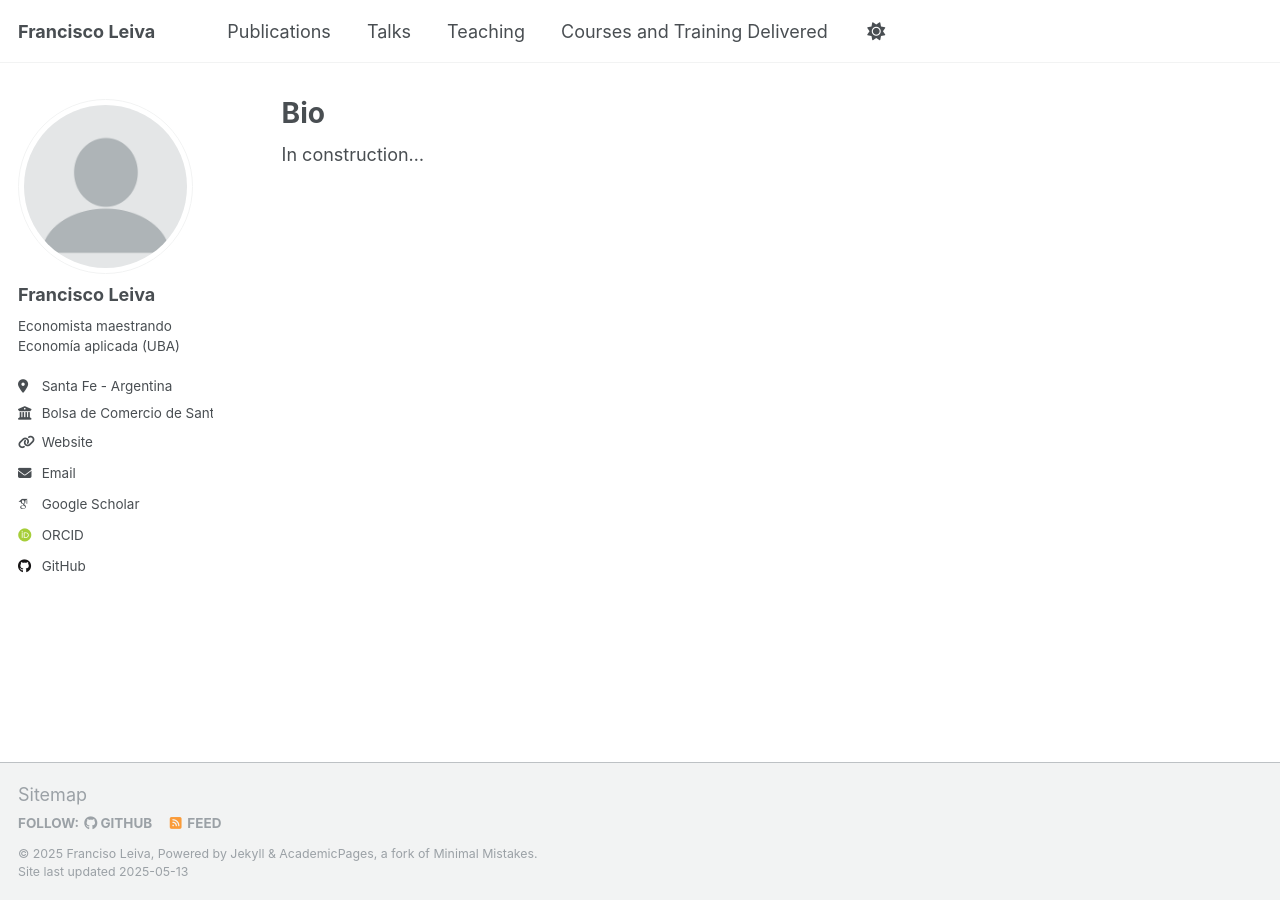
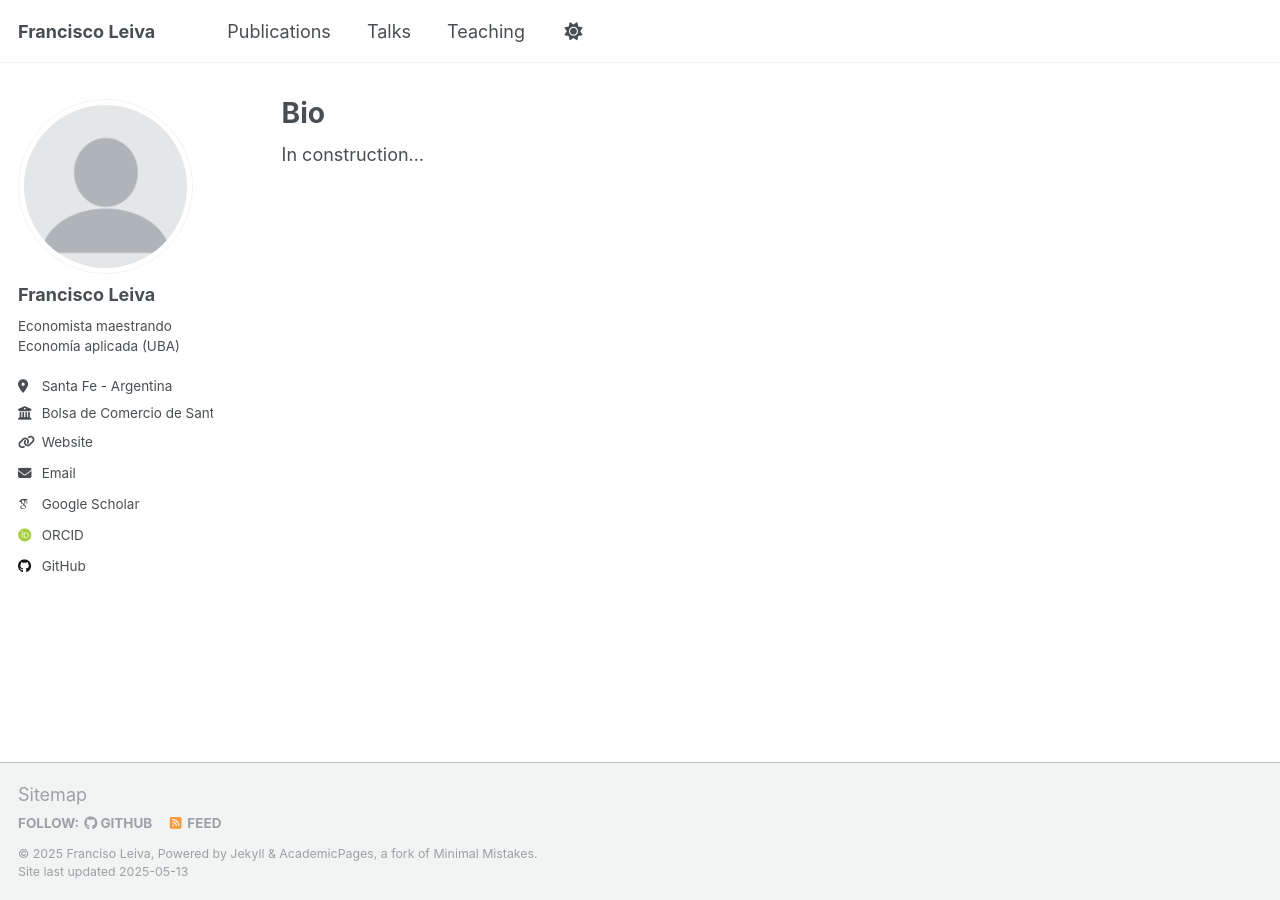
Before and after one commit to franlecam/franlecam.github.io, a Jekyll site: the page built from _pages/about.md, in a window 1280 px wide. Built offline with Jekyll 4.4.1, drawn with Linux system fonts in a browser that asks for light colours; some web fonts are replaced; a file with an impossible date is left out.

Commit message:
Update navigation.yml

```diff
--- a/_data/navigation.yml
+++ b/_data/navigation.yml
@@ -17,9 +17,6 @@ main:
   - title: "Teaching"
     url: /teaching/
 
-  - title: "Courses and Training Delivered"
-    url: /workshops/
-
  # - title: "Portfolio"
  #   url: /portfolio/
 
```
